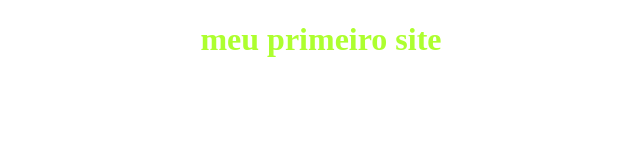
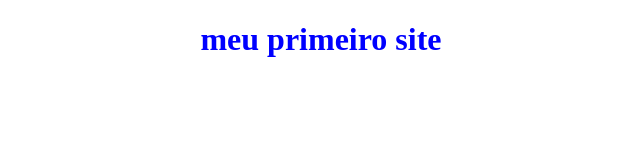
Before and after one commit to thgioa/cursoJavascript, a plain HTML site: page index.html in a window 1280 px wide. Shown: the whole page, without its empty margins (319-959 px from the left). Drawn offline with Linux system fonts and the light colour scheme.

Commit message:
meu primeiro site

```diff
--- a/index.html
+++ b/index.html
@@ -6,6 +6,6 @@
     <title>Document</title>
 </head>
 <body>
-    <h1 style="color: greenyellow; text-align: center;">meu primeiro site</h1>
+    <h1 style="color:blue; text-align: center;">meu primeiro site</h1>
 </body>
 </html>
```
